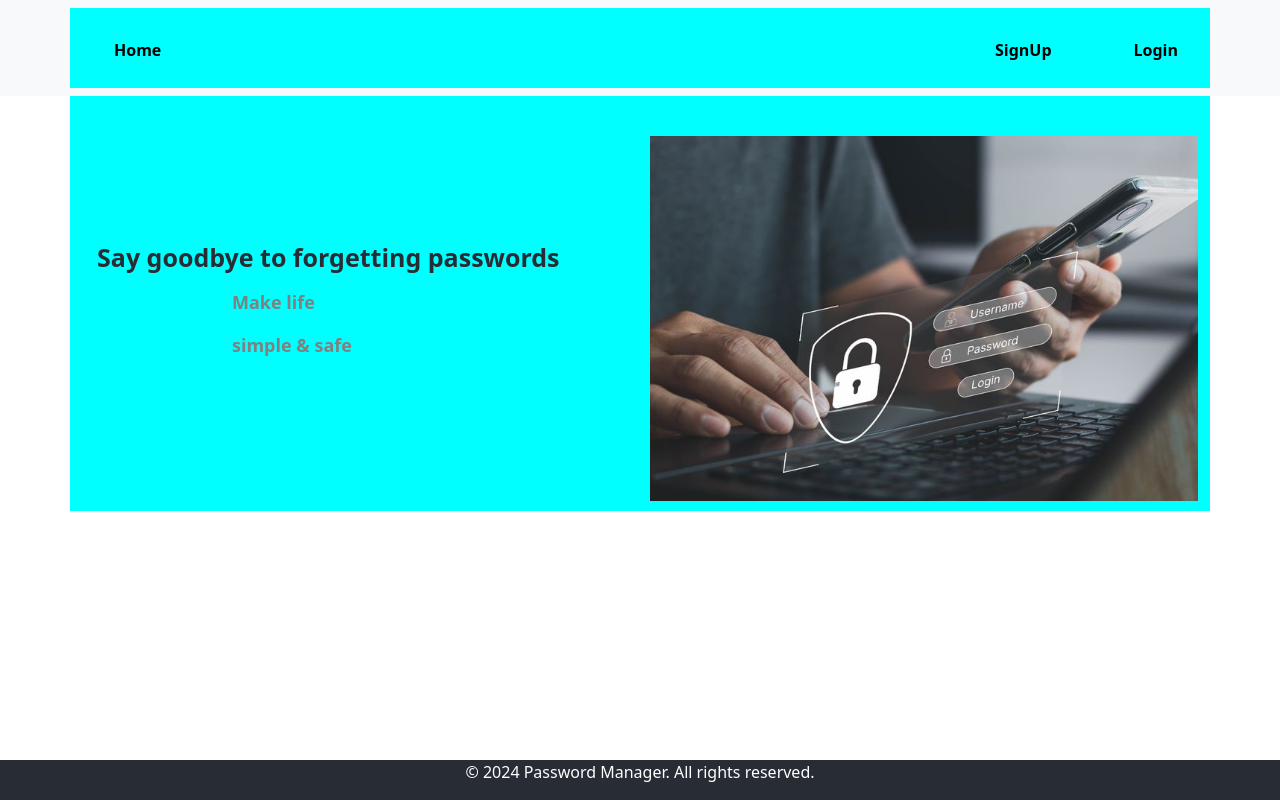
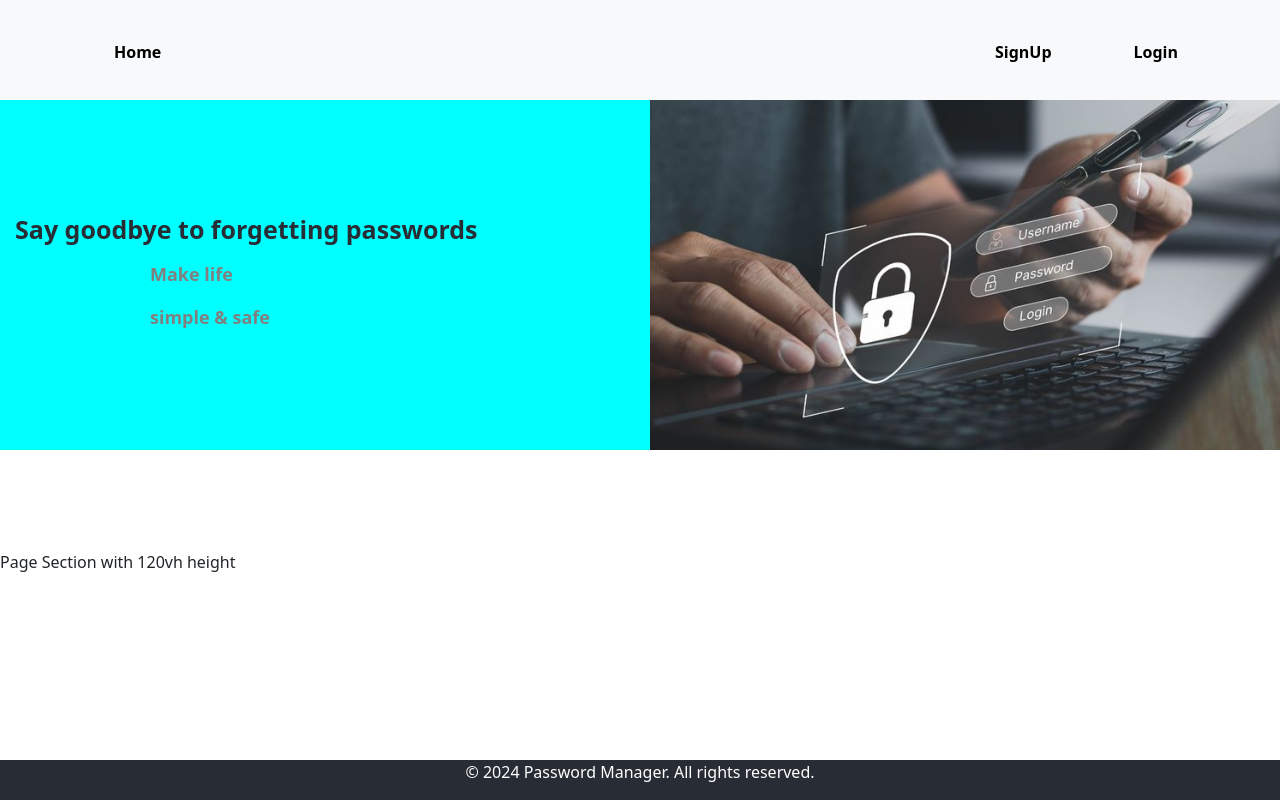
Before and after one commit to Bree-codes/PasswordManager, a React (Create React App) app in the folder passwordmanager/: page / in a window 1280 px wide. Built offline with nearby package versions, Linux system fonts and the light colour scheme; no server answers.

Commit message:
Home page

```diff
--- a/passwordmanager/src/App.jsx
+++ b/passwordmanager/src/App.jsx
@@ -17,16 +17,22 @@ function App() {
 
           <Routes>
 
-            <Route path={"/"}  element={(<RefreshAuthentication><NavigationBar /></RefreshAuthentication>)}>
+              <Route path={"/"} element={(<RefreshAuthentication><NavigationBar/></RefreshAuthentication>)}>
                   <Route index element={<Home/>}/>
                   <Route path="SignUp" element={<SignUp/>}/>
                   <Route path="Login" element={<Login/>}/>
               </Route>
               <Route path={"home"} element={<ProtectedRoutes><Home/></ProtectedRoutes>}>
-                <Route path={"view/passwords"} element={<h1>password view page.</h1>} />
+                  <Route path={"view/passwords"} element={<h1>password view page.</h1>}/>
               </Route>
-            <Route path={"*"} element={<h1>Page Not Found</h1>} />
+              <Route path={"*"} element={<h1>Page Not Found</h1>}/>
           </Routes>
+          <div className="content">
+              <div className="page-section">
+                  Page Section with 120vh height
+              </div>
+
+          </div>
 
       </>);
 }
--- a/passwordmanager/src/Pages/AppPages/Home.jsx
+++ b/passwordmanager/src/Pages/AppPages/Home.jsx
@@ -5,7 +5,7 @@ import {Footer} from "./Footer";
 export const Home =()=>{
     return(
         <>
-            <div className="container">
+            <div className="Home">
                 <div className="content">
                     <h2 className="head">Say goodbye to forgetting passwords</h2>
                     <h3 className="sub-head">
--- a/passwordmanager/src/Pages/Components/NavigationBar.jsx
+++ b/passwordmanager/src/Pages/Components/NavigationBar.jsx
@@ -1,10 +1,11 @@
 import {Link, Outlet} from "react-router-dom";
 import {Container, Nav, Navbar} from "react-bootstrap";
 import "../styling/NavigationBar.css"
+import {Footer} from "../AppPages/Footer";
 export const NavigationBar = () => {
     return (
         <>
-            <Navbar expand="md" className="bg-body-tertiary">
+            <Navbar expand="md" className="bg-body-tertiary" id={"home-navbar"}>
                 <Container fluid className={"container"}>
                     <Navbar.Toggle aria-controls="navbarScroll"/>
                     <div className={"home-md"}>
@@ -31,5 +32,6 @@ export const NavigationBar = () => {
             </Navbar>
 
             <Outlet></Outlet>
+            <Footer/>
         </>);
 }
--- a/passwordmanager/src/Pages/styling/Home.css
+++ b/passwordmanager/src/Pages/styling/Home.css
@@ -1,14 +1,14 @@
 
 
-.container {
-    display: flex;
+.Home {
+   display: flex;
     align-items: center;
     justify-content: space-between;
-   padding: 10px;
-   margin: 0;
+ /*  padding: 10px;
+   margin: 0;*/
     background-color:aqua;
-    width: 100%;
-    height: 100%;
+   /* width: 100%;
+    height: 100%;*/
 }
 
 .content {
@@ -16,6 +16,7 @@
     padding-right: 20px;
     width: 50%;
     height: 100%;
+    margin-top: 100px;
 }
 
 .head {
--- a/passwordmanager/src/Pages/styling/NavigationBar.css
+++ b/passwordmanager/src/Pages/styling/NavigationBar.css
@@ -1,16 +1,13 @@
 .nav{
-    height: 100%;
-    position: sticky;
+    height: 50%;
+    position: fixed;
     top: 0;
     padding: 0;
-
-
 
 }
 
 nav ul{
 list-style: none;
-
 
 }
 nav ul li a {
@@ -123,6 +120,7 @@ nav ul li a{
     margin: 0;
     padding: 0;
     border-radius: 0;
+    position: fixed;
 }
 .container{
     width: 1200px;
@@ -130,3 +128,8 @@ nav ul li a{
     padding: 0;
     border-radius: 0;
 }
+
+#home-navbar {
+    position: fixed;
+    height: 100px;
+}
--- a/passwordmanager/src/Pages/styling/SignUp.css
+++ b/passwordmanager/src/Pages/styling/SignUp.css
@@ -4,6 +4,7 @@
     justify-content: center;
     align-items: start;
     margin-top: 20px;
+    height: 120vh;
 }
 
 .registration-form {
@@ -11,6 +12,7 @@
     padding: 15px 20px;
     border: #808080 solid 1px;
     border-radius: 20px;
+    margin-top: 100px;
 }
 
 .reg-title {
--- a/passwordmanager/src/Pages/styling/login.css
+++ b/passwordmanager/src/Pages/styling/login.css
@@ -11,6 +11,7 @@
     padding: 15px 20px;
     border: #808080 solid 1px;
     border-radius: 20px;
+    margin-top: 100px;
 }
 
 .login-title {
```
Lines whose indentation alone changed are shown as unchanged.
